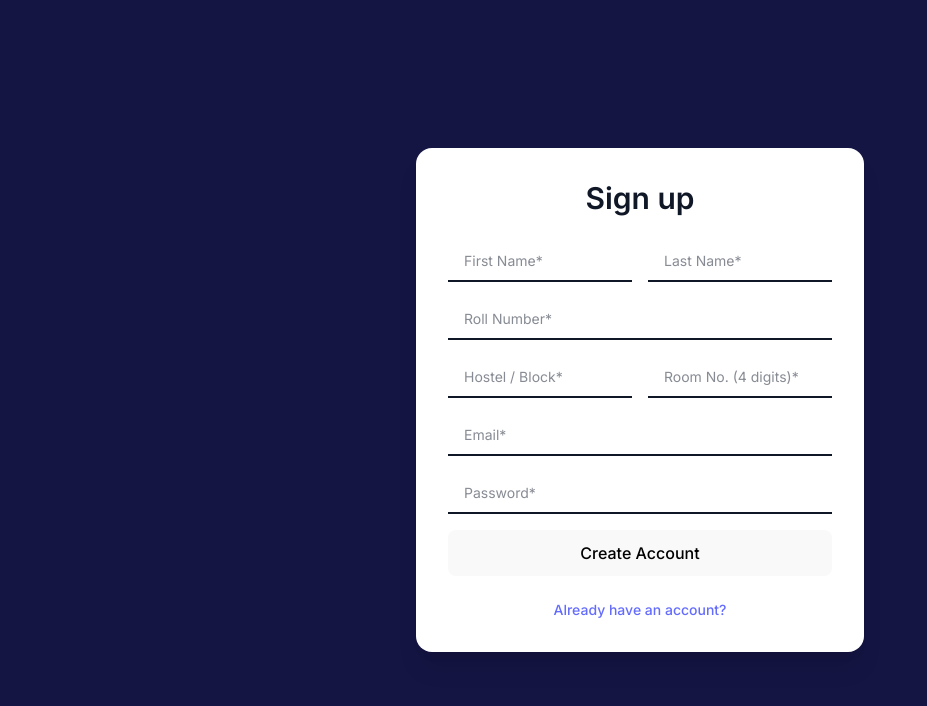
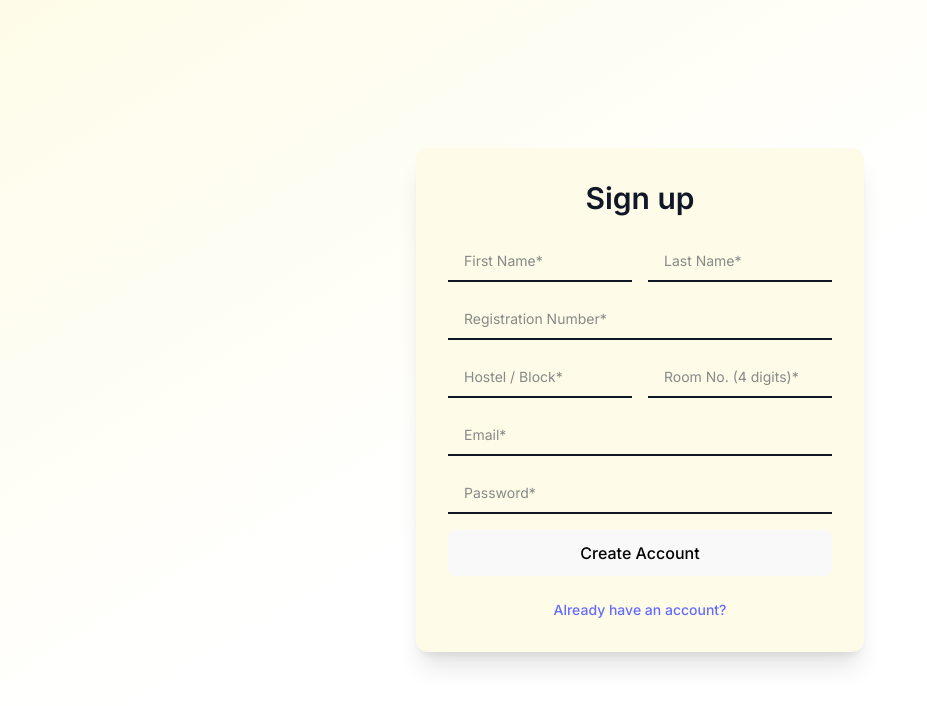
Before and after one commit to SuhaniB009/InstantPal, a React (Vite) app in the folder client/: page /register in a window 1280 px wide. Shown: the top 706 px of the page, without its empty margins (0-927 px from the left). Built offline with nearby package versions, Linux system fonts and the light colour scheme; no server answers.

Commit message:
register

```diff
--- a/client/src/pages/Register.jsx
+++ b/client/src/pages/Register.jsx
@@ -56,8 +56,8 @@ const Register = () => {
   };
 
   return (
-    <div className="min-h-screen bg-[#151544] flex items-center justify-center px-4">
-      <div className="bg-white p-8 rounded-2xl shadow-xl w-full max-w-md">
+    <div className="min-h-screen flex items-center justify-center bg-gradient-to-br from-yellow-50 via-white to-blue-10 px-4 py-12">
+      <div className="w-full max-w-md bg-yellow-50 shadow-xl rounded-xl p-8">
         <h2 className="text-3xl font-semibold text-center text-gray-900">Sign up</h2>
         <br />
 
@@ -83,7 +83,7 @@ const Register = () => {
 
           <input
             type="text"
-            placeholder="Roll Number*"
+            placeholder="Registration Number*"
             value={rollNumber}
             onChange={(e) => setRollNumber(e.target.value)}
             className="w-full px-4 py-2 border-b-2 focus:outline-none focus:border-blue-500 placeholder:text-sm"
```
